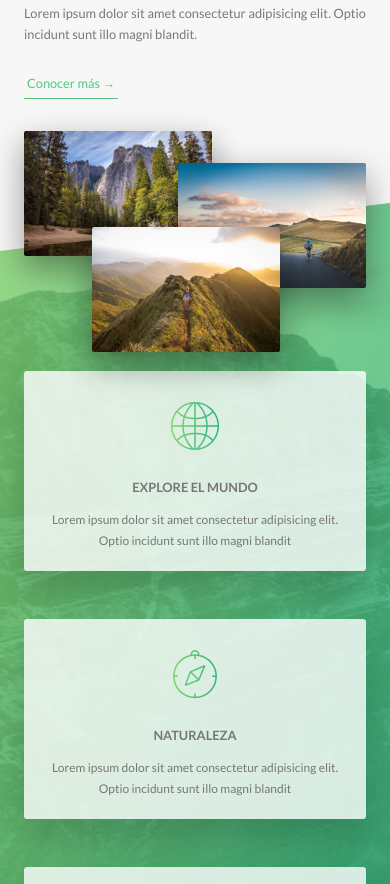
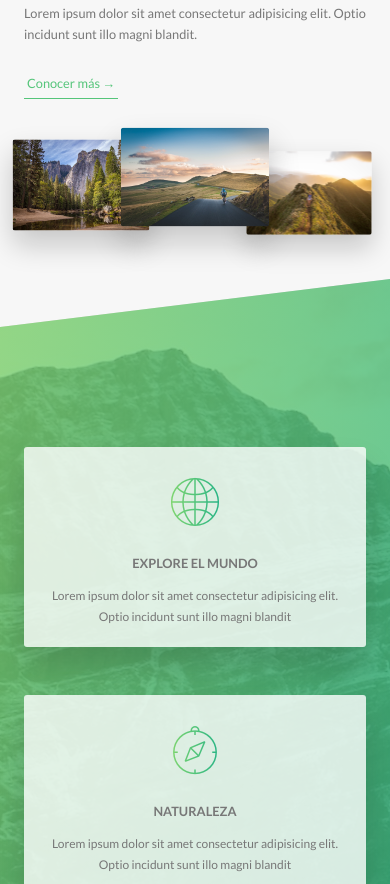
Before and after one commit to chlrobert93/Natours-css, a website: page index.html in a window 390 px wide. Shown: the part 1077-1961 px from the top of the page. Drawn offline with Linux system fonts and the light colour scheme.

Commit message:
hacer responsive las fotos para mobil

```diff
--- a/sass/components/_composition.scss
+++ b/sass/components/_composition.scss
@@ -11,20 +11,44 @@
         transition: all .2s;
         outline-offset: 2rem;
 
+        @include respond(tab-port){
+            float: left;
+            position: relative;
+            width: 33.3333333%;
+            box-shadow:  0 1.5rem 3rem rgba($color-dark, .2);
+        }
+
         &--p1{
             //izquierda
             left: 0;
             top: -2rem;
+
+            @include respond(tab-port){
+                top:0;
+                transform: scale(1.2);
+             }
         }
 
         &--p2{
             right: 0;
             top: 2rem;
+
+            @include respond(tab-port){
+                top:-1rem;
+                transform: scale(1.3);
+                z-index:100;
+             }
         }
 
         &--p3{
             left: 20%;
             top: 10rem;
+
+            @include respond(tab-port){
+                top: 1rem;
+                left: 0;
+                transform: scale(1.1);
+             }
         }
 
         &:hover {
```
Also changed, not shown: css/style.css.
